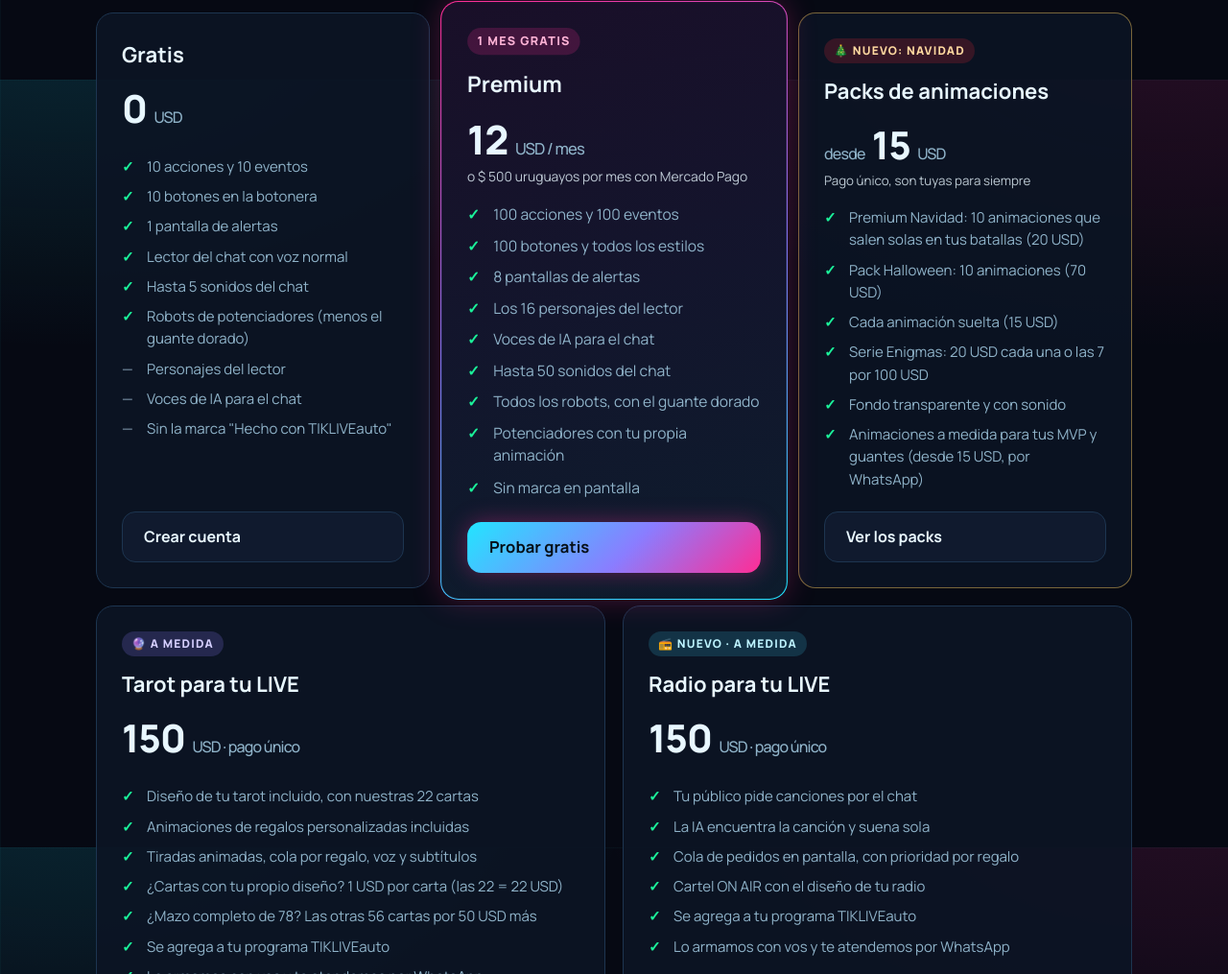
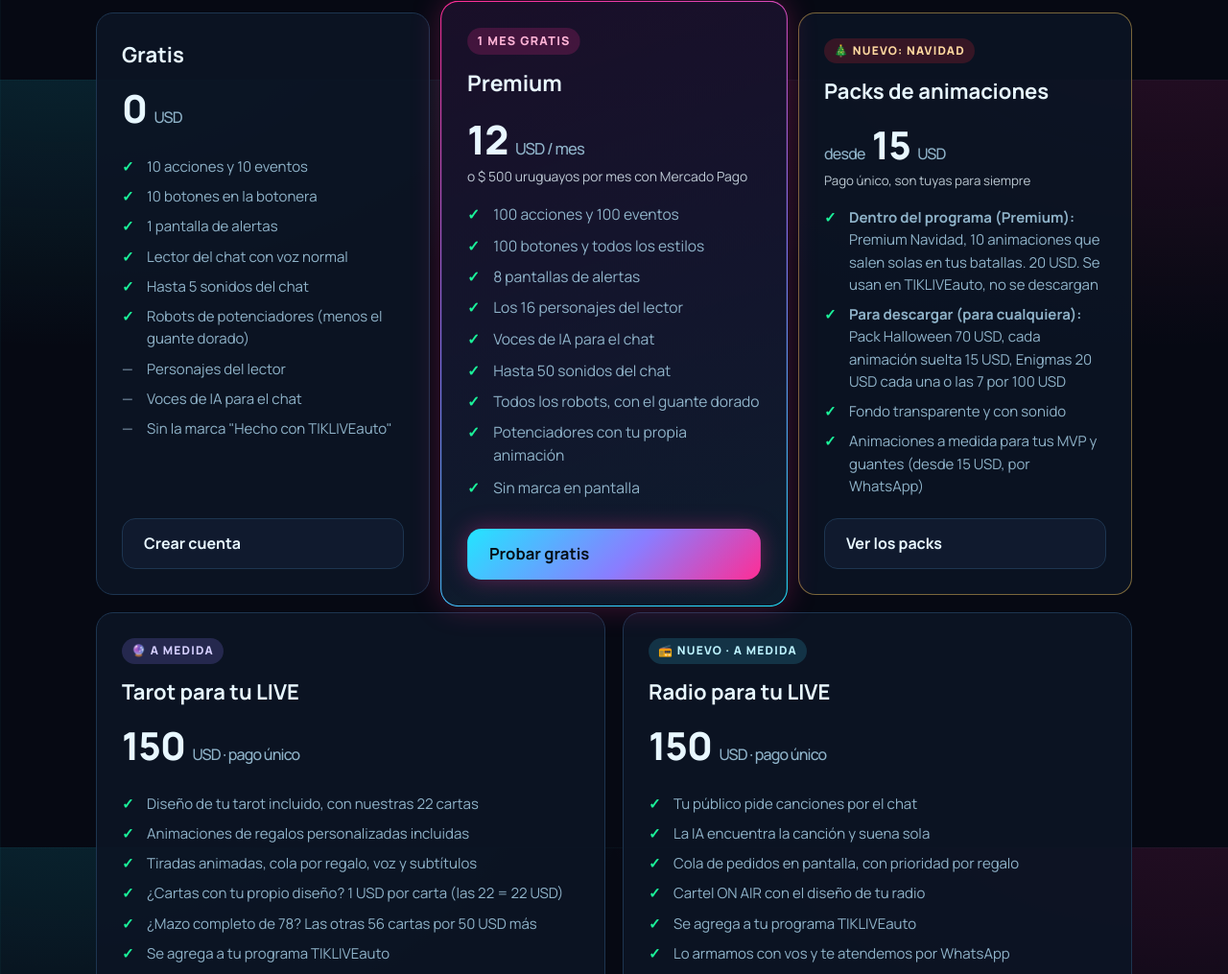
Before and after one commit to agrogrowshopuy-eng/tikliveauto, a plain HTML site: page index.html in a window 1280 px wide. Shown: the part 3917-4932 px from the top of the page at 96% size. Drawn offline with Linux system fonts and the light colour scheme; a web font is replaced by a local one.

Commit message:
Packs: separar los del programa (Premium) de los descargables

```diff
--- a/index.html
+++ b/index.html
@@ -224,10 +224,8 @@
           <div class="precio"><small>desde</small> 15 <small>USD</small></div>
           <small style="display:block;opacity:.8;margin-top:-6px">Pago único, son tuyas para siempre</small>
           <ul>
-            <li>Premium Navidad: 10 animaciones que salen solas en tus batallas (20 USD)</li>
-            <li>Pack Halloween: 10 animaciones (70 USD)</li>
-            <li>Cada animación suelta (15 USD)</li>
-            <li>Serie Enigmas: 20 USD cada una o las 7 por 100 USD</li>
+            <li><b>Dentro del programa (Premium):</b> Premium Navidad, 10 animaciones que salen solas en tus batallas. 20 USD. Se usan en TIKLIVEauto, no se descargan</li>
+            <li><b>Para descargar (para cualquiera):</b> Pack Halloween 70 USD, cada animación suelta 15 USD, Enigmas 20 USD cada una o las 7 por 100 USD</li>
             <li>Fondo transparente y con sonido</li>
             <li>Animaciones a medida para tus MVP y guantes (desde 15 USD, por WhatsApp)</li>
           </ul>
```
